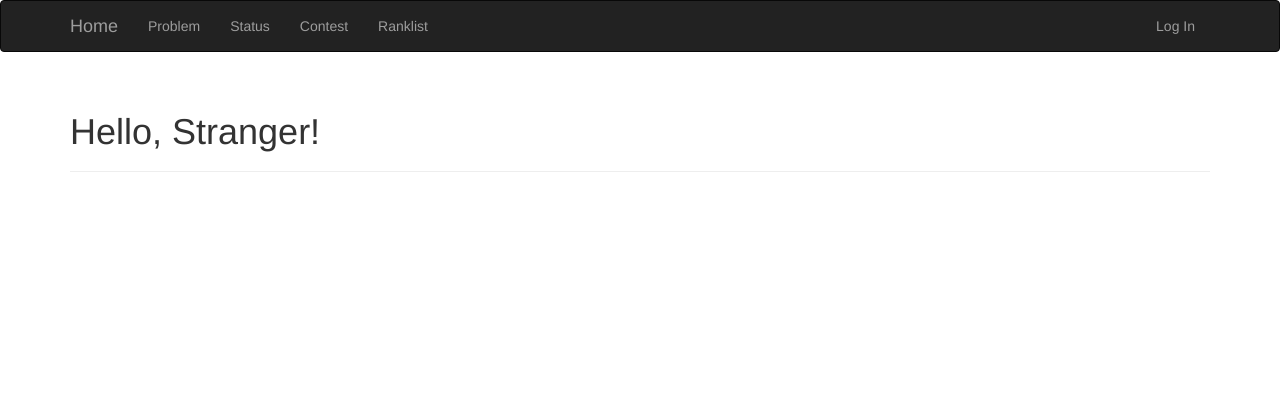
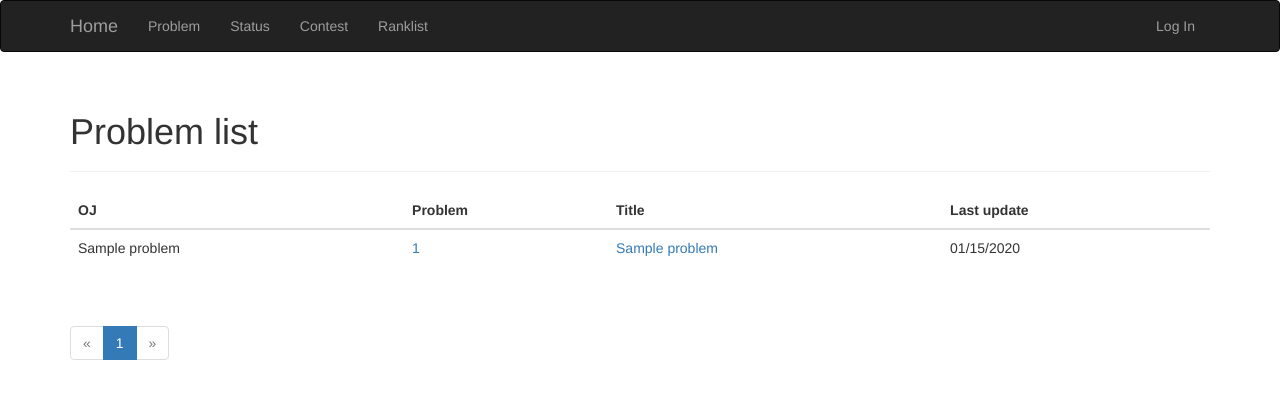
Before and after one commit to sleepymole/vjudge, a Flask app: page /problem in a window 1280 px wide. Shown: the top 399 px of the page. Run offline with Flask 2, Linux system fonts and the light colour scheme; tables that the repository leaves empty hold one stand-in row (values such as "Sample post"); some libraries are stand-ins or nearby versions.

Commit message:
add problem_list page

```diff
--- a/app/main/views.py
+++ b/app/main/views.py
@@ -1,8 +1,8 @@
 from flask import current_app, render_template, request, flash, redirect, abort, url_for
 from flask_login import login_required, current_user
+from sqlalchemy import and_
 from .forms import EditProfileForm, EditProfileAdminForm
-from .. import db
-from ..models import User, Role, Permission
+from ..models import db, User, Role, Permission, Problem
 from ..decorators import admin_required, permission_required
 from . import main
 
@@ -125,9 +125,29 @@ def followed_by(username):
     pagination = user.followed.paginate(page, per_page=per_page, error_out=False)
     follows = [{'user': item.followed, 'timestamp': item.timestamp} for item in pagination.items]
     return render_template('followers.html', user=user, title='Followed by',
-                           endpoint='.followers', pagination=pagination, follows=follows)
+                           endpoint='.followed_by', pagination=pagination, follows=follows)
+
+
+@main.route('/problem/<oj_name>/')
+@main.route('/problem/<oj_name>/<problem_id>')
+def problem(oj_name, problem_id=None):
+    if not problem_id:
+        return redirect(url_for('.problem_list', oj_name=oj_name))
+    print(oj_name, problem_id)
+    return render_template('problem.html')
 
 
 @main.route('/problem')
 def problem_list():
-    return render_template('problem_list.html')
+    oj_name = request.args.get('oj_name', None)
+    problem_id = request.args.get('problem_id', None)
+    page = request.args.get('page', 1, type=int)
+    per_page = current_app.config.get('FLASKY_FOLLOWERS_PER_PAGE', 20)
+    pagination = Problem.query.filter(
+        and_(Problem.oj_name.like(oj_name or '%'),
+             Problem.problem_id.like(problem_id or '%'))). \
+        paginate(page, per_page=per_page, error_out=False)
+    problems = [{'oj_name': item.oj_name, 'problem_id': item.problem_id, 'title': item.title,
+                 'last_update': item.last_update} for item in pagination.items]
+    return render_template('problem_list.html', problems=problems, endpoint='.problem_list',
+                           pagination=pagination, oj_name=oj_name)
--- a/app/models.py
+++ b/app/models.py
@@ -163,4 +163,4 @@ class Problem(db.Model):
     time_limit = db.Column(db.Integer)
 
     def __repr__(self):
-        return '<Problem{} {}: {}>'.format(self.oj_name, self.problem_id, self.title)
+        return '<Problem {} {}: {}>'.format(self.oj_name, self.problem_id, self.title)
--- a/app/templates/problem_list.html
+++ b/app/templates/problem_list.html
@@ -1,7 +1,39 @@
 {% extends "base.html" %}
-{% block title %}VJudge{% endblock %}
+{% import "_macros.html" as macros %}
+{% block title %}VJudge - Problem list{% endblock %}
 {% block page_content %}
-<div class="page-header">
-    <h1>Hello, {% if current_user.is_authenticated %}{{ current_user.username }}{% else %}Stranger{% endif %}!</h1>
-</div>
+    <div class="page-header">
+        <h1>Problem list</h1>
+    </div>
+    <table class="table table-hover">
+        <thead>
+        <tr>
+            <th>OJ</th>
+            <th>Problem</th>
+            <th>Title</th>
+            <th>Last update</th>
+        </tr>
+        </thead>
+        {% for problem in problems %}
+            <tr>
+                <td>{{ problem.oj_name }}</td>
+                <td>
+                    <a href="{{ url_for('.problem',oj_name=problem.oj_name,problem_id=problem.problem_id) }}">
+                        {{ problem.problem_id }}</a>
+                </td>
+                <td>
+                    <a href="{{ url_for('.problem',oj_name=problem.oj_name,problem_id=problem.problem_id) }}">
+                        {{ problem.title }}</a>
+                </td>
+                <td>{{ moment(problem.last_update).format('L') }}</td>
+            </tr>
+        {% endfor %}
+    </table>
+    <div class="pagination">
+        {% if oj_name %}
+            {{ macros.pagination_widget(pagination, endpoint,oj_name=oj_name) }}
+        {% else %}
+            {{ macros.pagination_widget(pagination, endpoint) }}
+        {% endif %}
+    </div>
 {% endblock %}
```
Also changed, not shown: app/templates/problem.html (added, +7 -0 lines).
